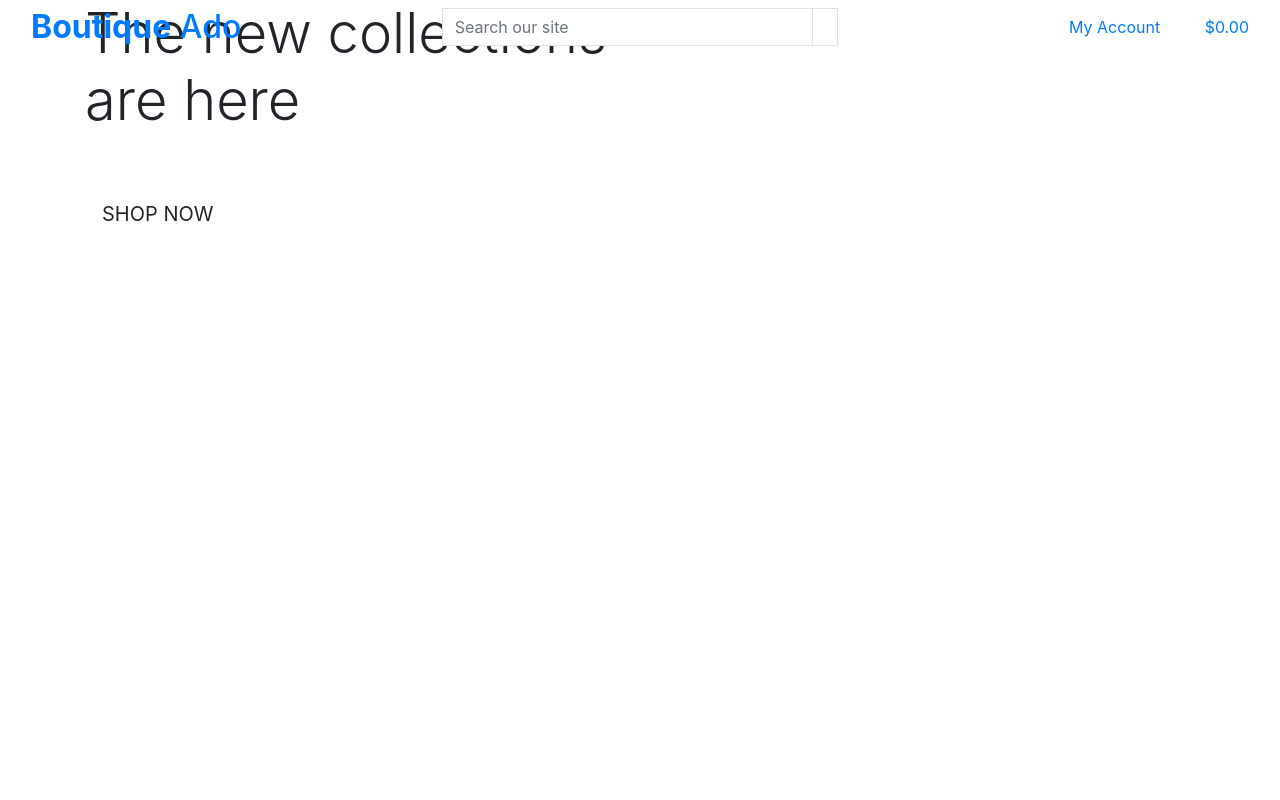
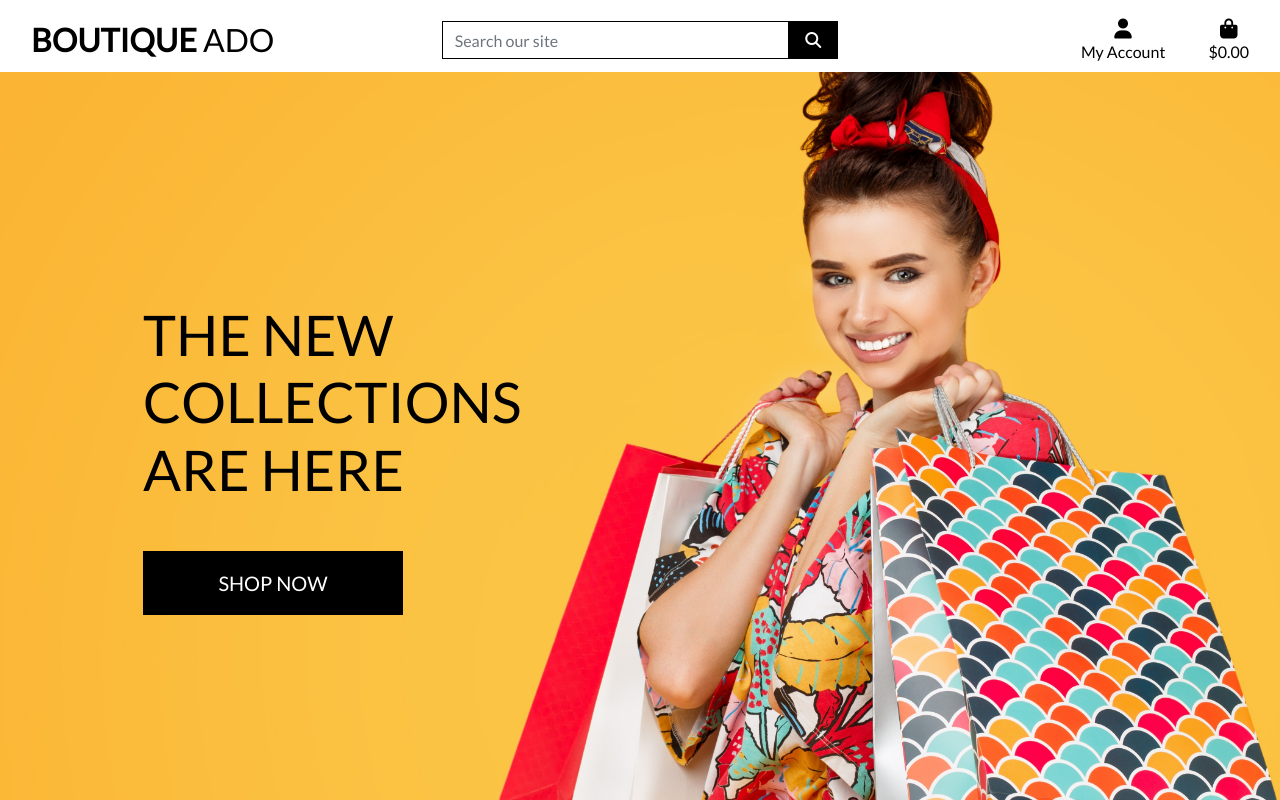
Before and after one commit to Elippsis007/boutique_ado_v1, a Django app: page / in a window 1280 px wide. Run offline with Django 3.2, Linux system fonts and the light colour scheme; some libraries are stand-ins or nearby versions.

Commit message:
completed homepage header and css

```diff
--- a/boutique_ado/urls.py
+++ b/boutique_ado/urls.py
@@ -15,9 +15,11 @@ Including another URLconf
 """
 from django.contrib import admin
 from django.urls import path, include # gives me all the urls I need for the login, logout, password resets etc.
+from django.conf import settings # Allows Django to see the MEDIA_URL
+from django.conf.urls.static import static # Importing static function
 
 urlpatterns = [
     path('admin/', admin.site.urls),
     path('accounts/', include('allauth.urls')),
     path('', include('home.urls')),
-]
+] + static(settings.MEDIA_URL, document_root=settings.MEDIA_ROOT) # Allows Django to see the MEDIA_URL
--- /dev/null
+++ b/static/css/base.css
@@ -0,0 +1,92 @@
+html {
+    /* Will allow the h100 classes in vertical centering to work */
+    height: 100%;
+}
+
+body {
+    /* Ensures the images stays put in the center of the page */
+    background: url('/media/homepage_background_cropped.jpg') no-repeat center center fixed;
+    background-size: cover;
+    /* The eventual height of the top header */
+    height:calc(100vh - 164px);
+    /* Setting the font color for the website */
+    color: #555;
+    /* Setting the font for the website */
+    font-family: 'Lato';
+}
+
+/* from Bulma --> Ensures tht when I use FontAwesome icons, they will always stay perfectly centered and
+    and consistent in their sizes */
+.icon {
+    align-items: center;
+    display: inline-flex;
+    justify-content: center;
+    height: 1.5rem;
+    width: 1.5rem;
+}
+
+/* This is to maintain consistency with the LOGO font when I call attention to something */
+.logo-font {
+    text-transform: uppercase;
+}
+
+/* This makes it so that the logo only takes up as much space as the text requires and no more */
+.main-logo-link {
+    width: fit-content;
+}
+
+.shop-now-button {
+    background: black;
+    color: white;
+    min-width: 260px;
+}
+
+.btn-black {
+    background: black;
+    color: white;
+}
+
+.shop-now-button:hover,
+.shop-now-button:active,
+.shop-now-button:focus,
+.btn-black:hover,
+.btn-black:active,
+.btn-black:focus {
+    background: #222;
+    color: white;
+}
+
+.text-black {
+    color: #000 !important;
+}
+
+.border-black {
+    border: 1px solid black !important;
+}
+
+/* -------------------------------- Media Queries */
+
+/* Slightly larger container on xl screens */
+@media (min-width: 1200px) {
+  .container {
+    max-width: 80%;
+  }
+}
+
+/* fixed top navbar only on medium and up */
+@media (min-width: 992px) {
+    .fixed-top-desktop-only {
+        position: fixed;
+        top: 0;
+        right: 0;
+        left: 0;
+        z-index: 1030;
+    }
+
+    /* This adds 164px of padding to the header container class
+        to push the body down to the bottom of the main page header
+        ***THIS IS "The Page Header Block" added at the top of the index.html page in the "Home App" */
+    .header-container {
+        padding-top: 164px;
+    }
+}
--- a/templates/base.html
+++ b/templates/base.html
@@ -16,13 +16,16 @@
 
     {% block corecss %}
     <!-- Bootstrap CSS -->
-    <link rel="stylesheet" href="https://stackpath.bootstrapcdn.com/bootstrap/4.3.1/css/bootstrap.min.css" integrity="sha384-ggOyR0iXCbMQv3Xipma34MD+dH/1fQ784/j6cY/iJTQUOhcWr7x9JvoRxT2MZw1T" crossorigin="anonymous">
+        <link rel="stylesheet" href="https://stackpath.bootstrapcdn.com/bootstrap/4.3.1/css/bootstrap.min.css" integrity="sha384-ggOyR0iXCbMQv3Xipma34MD+dH/1fQ784/j6cY/iJTQUOhcWr7x9JvoRxT2MZw1T" crossorigin="anonymous">
+        <link rel="stylesheet" href="https://fonts.googleapis.com/css?family=Lato&display=swap">
+        <link rel="stylesheet" href="{% static 'css/base.css' %}">
     {% endblock %}
 
     {% block extra_css %}
     {% endblock %}
 
     {% block corejs %}
+    <script src="https://kit.fontawesome.com/b59b2a90d2.js" crossorigin="anonymous"></script>
     <script src="https://code.jquery.com/jquery-3.6.0.min.js" integrity="sha256-/xUj+3OJU5yExlq6GSYGSHk7tPXikynS7ogEvDej/m4=" crossorigin="anonymous"></script>
     <script src="https://cdnjs.cloudflare.com/ajax/libs/popper.js/1.14.7/umd/popper.min.js" integrity="sha384-UO2eT0CpHqdSJQ6hJty5KVphtPhzWj9WO1clHTMGa3JDZwrnQq4sF86dIHNDz0W1" crossorigin="anonymous"></script>
     <script src="https://stackpath.bootstrapcdn.com/bootstrap/4.3.1/js/bootstrap.min.js" integrity="sha384-JjSmVgyd0p3pXB1rRibZUAYoIIy6OrQ6VrjIEaFf/nJGzIxFDsf4x0xIM+B07jRM" crossorigin="anonymous"></script>
@@ -35,7 +38,8 @@
   </head>
   <body>
     <header class="container-fluid fixed-top">
-        <div class="row">
+        <!-- Making the background white, padding (pt-padding top large screens 2) and to make it display on lrge screens as mobile will look different-->
+        <div id="topnav" class="row bg-white pt-lg-2 d-none d-lg-flex">
             <div class="col-12 col-lg-4 my-auto py-1 py-lg-0 text-center text-lg-left">
                 <a href="{% url 'home' %}" class="nav-link main-logo-link">
                     <h2 class="logo-font text-black my-0"><strong>Boutique</strong> Ado</h2>
```
Also changed, not shown: boutique_ado/settings.py (+7 -0 lines), startup.txt (+34 -0 lines), media/homepage_background_cropped.jpg (added).
